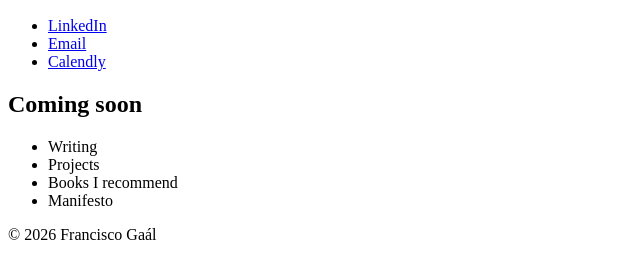
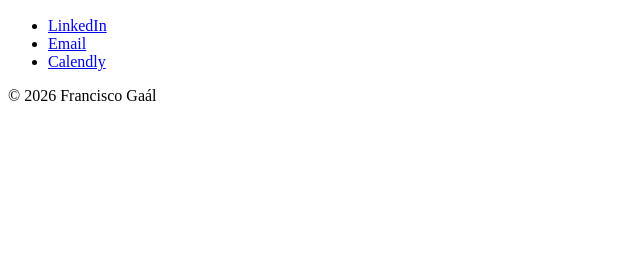
Before and after one commit to franciscogaal/franciscogaal.github.io, a plain HTML site: page index.html in a window 1280 px wide. Shown: the part 110-388 px from the top of the page, without its empty margins (0-640 px from the left). Drawn offline with Linux system fonts and the light colour scheme.

Commit message:
Remove coming soon section

```diff
--- a/index.html
+++ b/index.html
@@ -14,13 +14,6 @@
 <li><a href="mailto:francisco@franciscogaal.com">Email</a></li>
 <li><a href="https://calendly.com/franciscogaal/">Calendly</a></li>
 </ul>
-<h2>Coming soon</h2>
-<ul>
-<li>Writing</li>
-<li>Projects</li>
-<li>Books I recommend</li>
-<li>Manifesto</li>
-</ul>
 <footer>© 2026 Francisco Gaál</footer>
 </body>
 </html>
```
